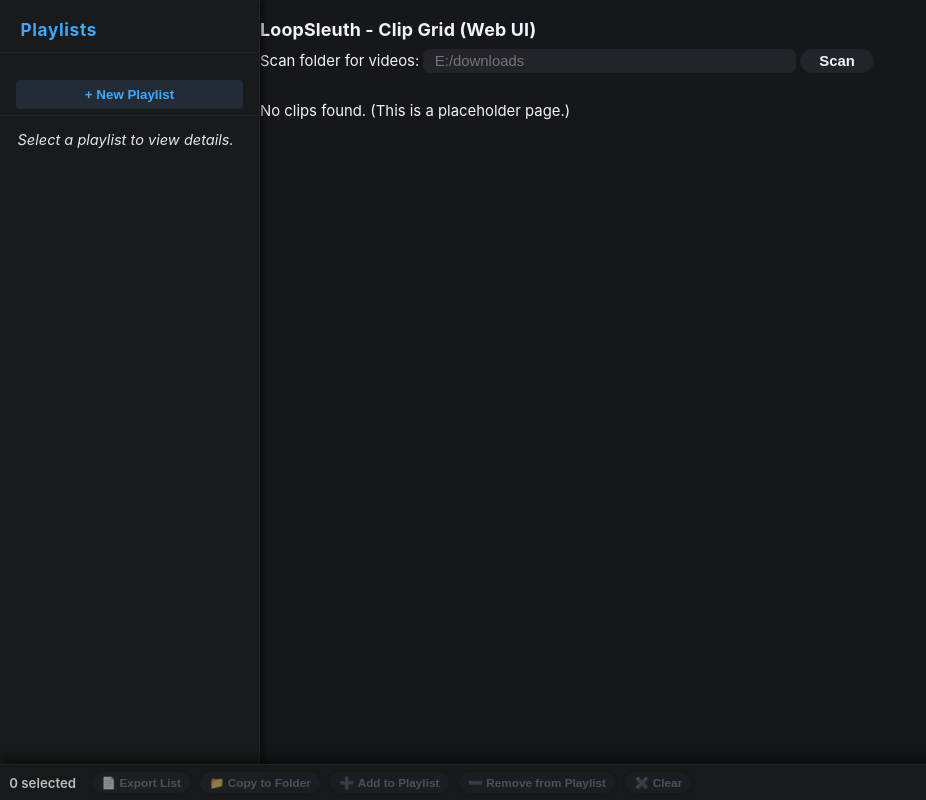
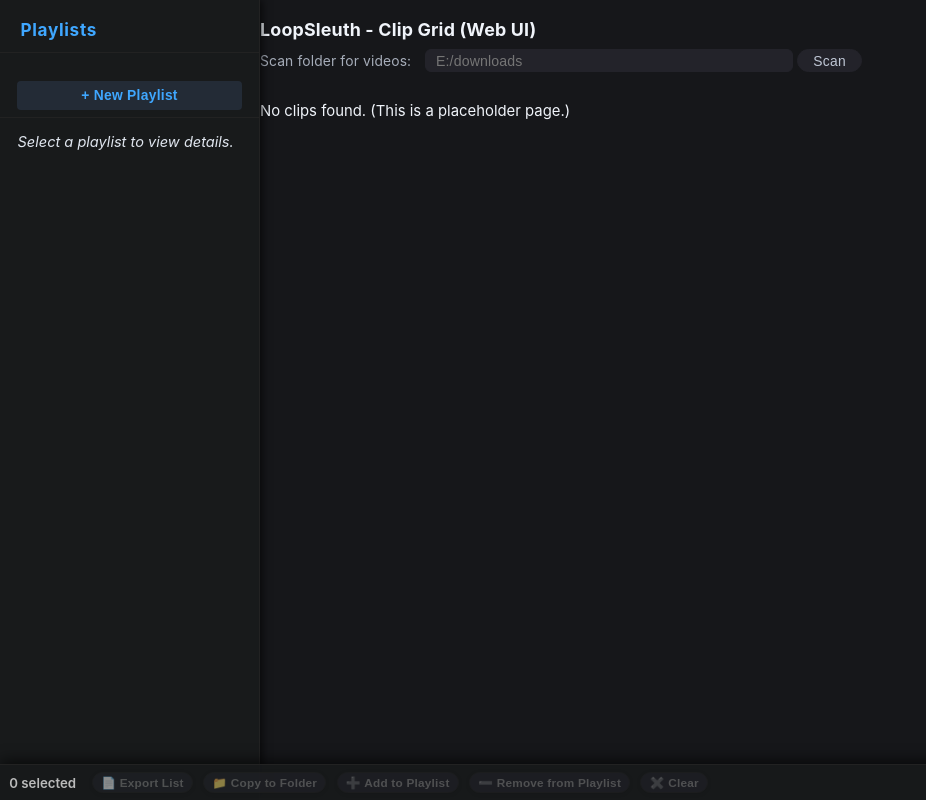
Before and after one commit to stimutak/loopsleuth, a FastAPI app: page / in a window 1280 px wide. Shown: the whole page, without its empty margins (0-926 px from the left). Run offline with FastAPI, Linux system fonts and the light colour scheme; data that the repository does not hold is empty; some libraries are stand-ins or nearby versions.

Commit message:
Apply Notch-style elegant, thin typography to all form elements site-wide

```diff
--- a/src/loopsleuth/web/static/style.css
+++ b/src/loopsleuth/web/static/style.css
@@ -575,36 +575,50 @@ body {
     margin-top: 0.5em;
 }
 
-/* Scan folder form input and button styling */
-.scan-form-input {
+/* Notch-style elegant, thin typography for all form elements site-wide */
+label, .notch-label {
+    font-size: 0.93em;
+    font-weight: 400;
+    color: #bfc7d5;
+    letter-spacing: 0.01em;
+    margin-right: 0.7em;
+    font-family: 'Inter', 'Segoe UI', Arial, sans-serif;
+    opacity: 0.85;
+}
+input[type="text"], input[type="password"], input[type="email"], input[type="number"], select, textarea {
+    font-size: 0.95em;
+    font-weight: 300;
+    letter-spacing: 0.01em;
+    padding: 0.18em 0.7em;
     background: #23232a;
-    color: #f0f4fa;
-    border: 1.5px solid #222;
+    color: #e0e6ef;
+    border: 1.2px solid #23232a;
     border-radius: 6px;
-    padding: 0.18em 0.7em;
-    font-size: 1em;
-    min-width: 220px;
-    max-width: 350px;
     transition: border 0.18s, background 0.18s;
     outline: none;
+    box-shadow: none;
 }
-.scan-form-input:focus {
-    border: 1.5px solid #3a8fff;
+input[type="text"]:focus, input[type="password"]:focus, input[type="email"]:focus, input[type="number"]:focus, select:focus, textarea:focus {
+    border: 1.2px solid #3fa7ff;
     background: #23243a;
 }
-.scan-form-btn {
+button, input[type="submit"], input[type="button"] {
+    font-size: 0.93em;
+    font-weight: 400;
+    letter-spacing: 0.02em;
+    padding: 0.18em 1.1em;
     background: #23232a;
-    color: #f0f4fa;
-    border: 1.5px solid #222;
+    color: #bfc7d5;
+    border: 1.2px solid #23232a;
     border-radius: 999px;
-    padding: 0.18em 1.2em;
-    font-size: 1em;
-    font-weight: 600;
+    transition: border 0.18s, background 0.18s, color 0.18s;
+    box-shadow: none;
     cursor: pointer;
-    transition: border 0.18s, background 0.18s, color 0.18s;
 }
-.scan-form-btn:hover, .scan-form-btn:focus {
+button:hover, button:focus, input[type="submit"]:hover, input[type="submit"]:focus, input[type="button"]:hover, input[type="button"]:focus {
     background: #23243a;
-    border: 1.5px solid #3a8fff;
+    border: 1.2px solid #3fa7ff;
     color: #fff;
 }
+/* Remove previous scan-form-label, scan-form-input, scan-form-btn rules if present */
+.scan-form-label, .scan-form-input, .scan-form-btn { all: unset; }
--- a/src/loopsleuth/web/templates/grid.html
+++ b/src/loopsleuth/web/templates/grid.html
@@ -26,9 +26,9 @@ LoopSleuth Web: Grid View Template
     <div class="container">
         <h1>LoopSleuth - Clip Grid (Web UI)</h1>
         <form method="post" action="/scan_folder" style="margin-bottom:2em;">
-            <label for="folder_path">Scan folder for videos:</label>
-            <input type="text" id="folder_path" name="folder_path" placeholder="E:/downloads" size="40" required class="scan-form-input" />
-            <button type="submit" class="scan-form-btn">Scan</button>
+            <label for="folder_path" class="notch-label">Scan folder for videos:</label>
+            <input type="text" id="folder_path" name="folder_path" placeholder="E:/downloads" size="40" required />
+            <button type="submit">Scan</button>
         </form>
         {% if clips %}
             <div class="grid">
```
